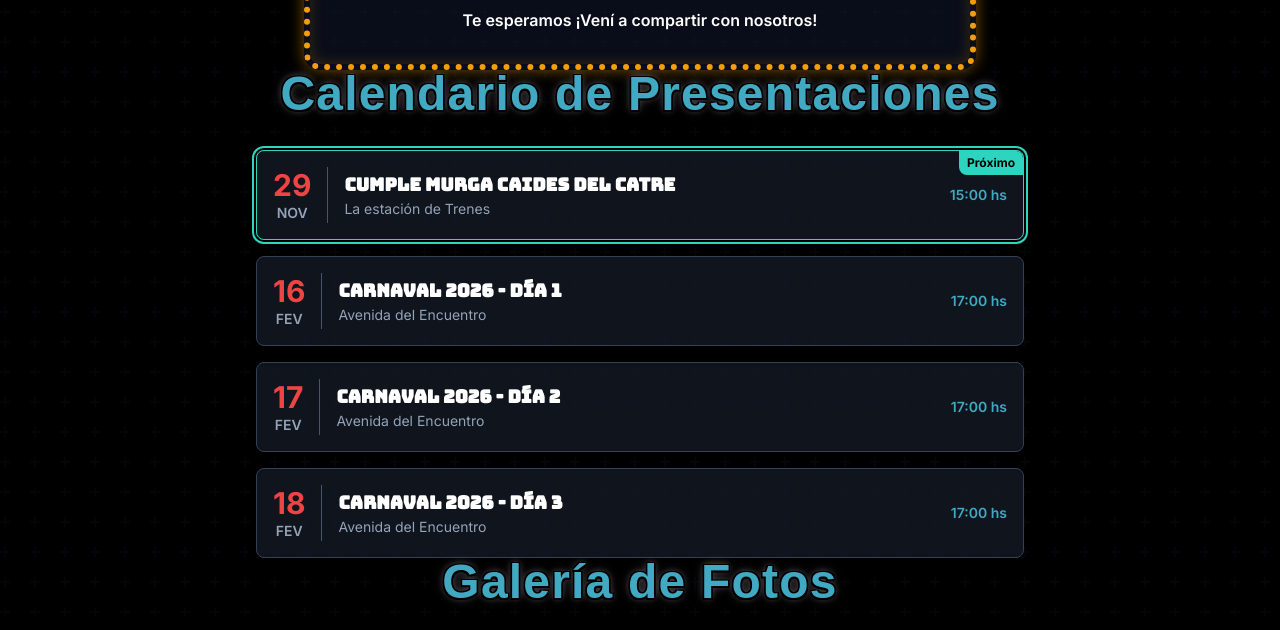
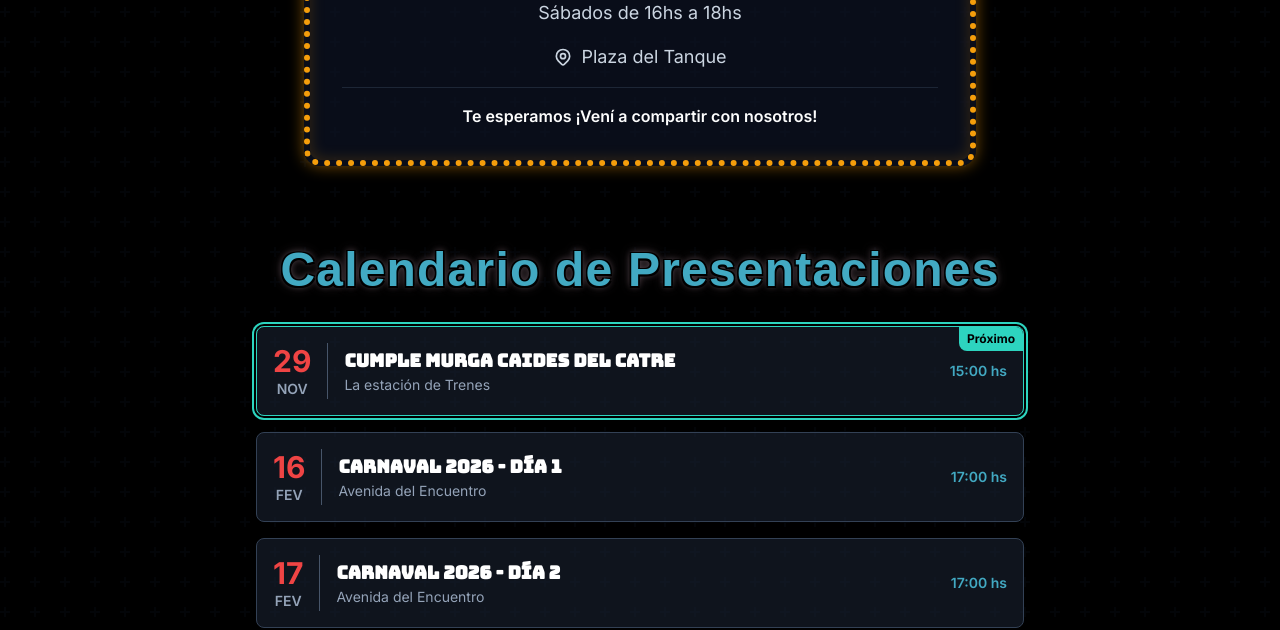
Before and after one commit to manuarias/Correla-Voz---web, a React (Vite) app: page / in a window 1280 px wide. Shown: the part 1613-2243 px from the top of the page. Built offline with nearby package versions, Linux system fonts and the light colour scheme; a web font is replaced by a local one.

Commit message:
style: Adjust main content section vertical spacing and extend Tailwind CSS content paths.

```diff
--- a/App.tsx
+++ b/App.tsx
@@ -26,9 +26,9 @@ const App: React.FC = () => {
         setConfig(data);
       } catch (e) {
         if (e instanceof Error) {
-            setError(`Failed to load configuration: ${e.message}`);
+          setError(`Failed to load configuration: ${e.message}`);
         } else {
-            setError('An unknown error occurred while loading configuration.');
+          setError('An unknown error occurred while loading configuration.');
         }
       } finally {
         setLoading(false);
@@ -67,15 +67,15 @@ const App: React.FC = () => {
       <main className="flex-grow container mx-auto px-4 py-8 md:py-12">
         <LinksSection links={config.importantLinks} />
 
-        <div className="pt-12 md:pt-16">
+        <div className="pt-20">
           <AboutSection data={config.aboutSection} />
         </div>
 
-        <div className="pt-12 md:pt-16">
+        <div className="pt-20">
           <CalendarSection events={config.calendarEvents} />
         </div>
 
-        <div className="pt-12 md:pt-16">
+        <div className="pt-20">
           <PhotosSection albums={config.photoAlbums} />
         </div>
       </main>
--- a/tailwind.config.js
+++ b/tailwind.config.js
@@ -4,6 +4,7 @@ export default {
         "./index.html",
         "./src/**/*.{js,ts,jsx,tsx}",
         "./components/**/*.{js,ts,jsx,tsx}",
+        "./*.{js,ts,jsx,tsx}",
     ],
     theme: {
         extend: {
```
